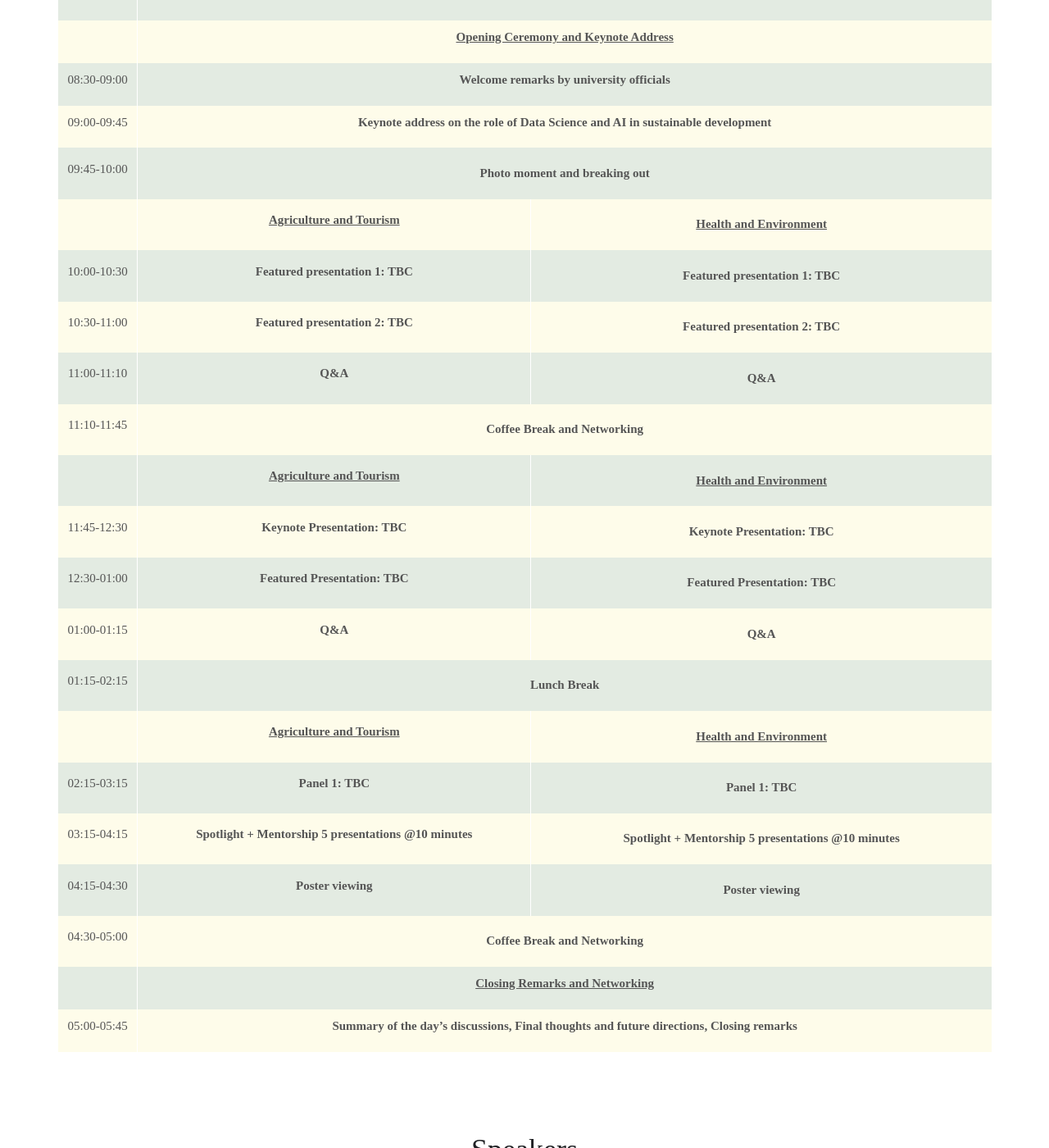
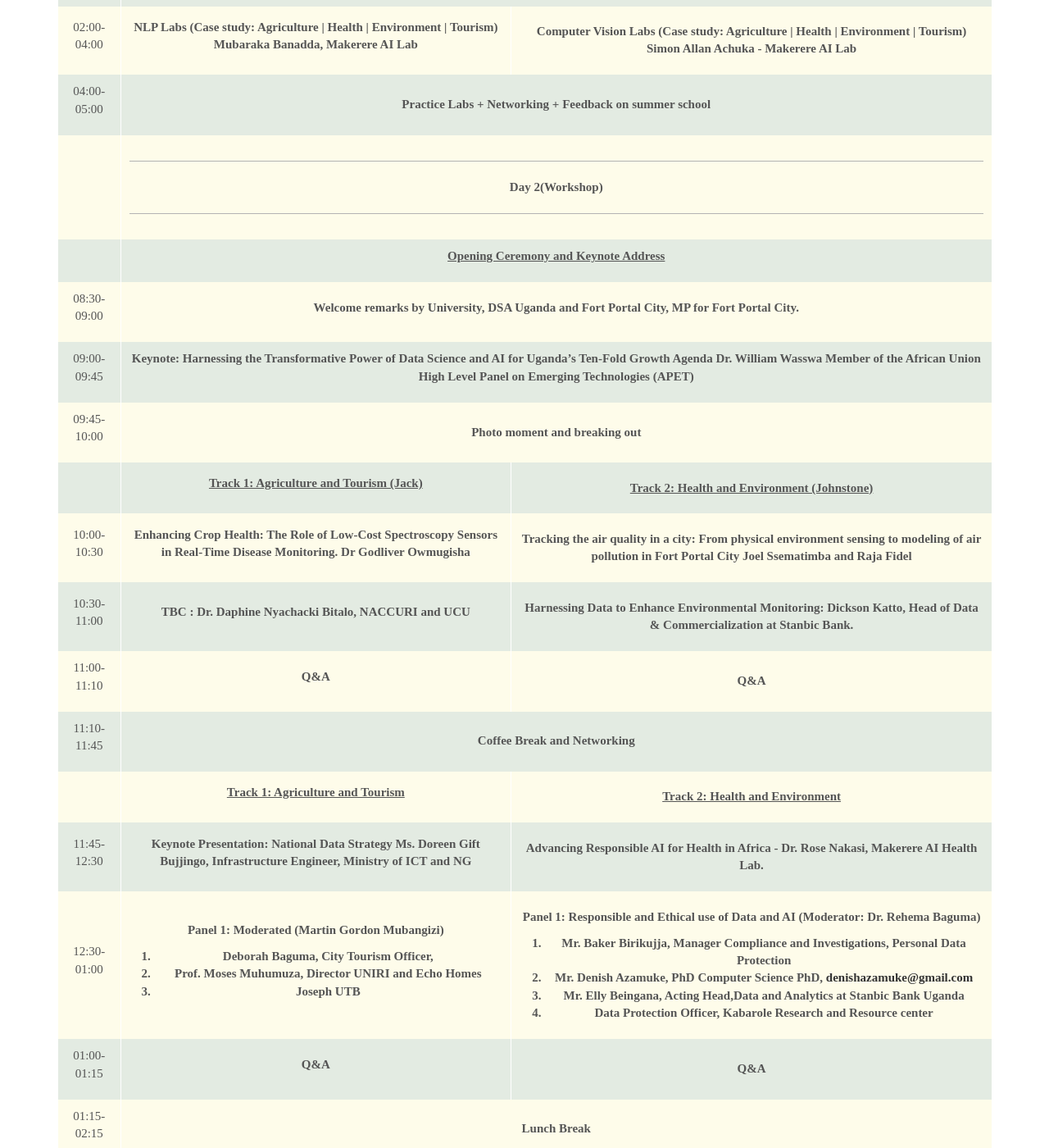
Before and after one commit to datsciafrica/dsaUganda, a Jekyll site: the page built from _events/dsau-westren.md, in a window 1280 px wide and 1400 px high, scrolled down 3363 px. Shown: the whole window at 82% size. Built offline with Jekyll 4.4.1, drawn with Linux system fonts in a browser that asks for light colours; some web fonts are replaced; some of the changed text lies outside the part shown.

Commit message:
Modified program

```diff
--- a/_events/dsau-westren.md
+++ b/_events/dsau-westren.md
@@ -224,8 +224,12 @@
   activity: "<center>Arrival and Registration</center>"
 - slot:
   start: "09:00-"
+  end: "09:10"
+  activity: "<center>Opening Ceremony - MMU Team and DSAU</center>"
+- slot:
+  start: "09:10-"
   end: "09:25"
-  activity: "<center>Welcome keynote and Opening Remarks</center>"
+  activity: "<center>Welcome keynote - DVC MMU</center>"
 - slot:
   start: "09:30-"
   end: "10:30 "
@@ -239,9 +243,9 @@
   end: "10:30 "
   sessions:
   - room1:
-    topic1: "Python in Data Science"
+    topic1: "Python in Data science. <br> Mr Ocen Samuel - Mountains of the Moon University"
   - room2:
-    topic2: "Introduction to Data Science and AI"
+    topic2: "Introduction to Data Science and AI. <br> Rukundo Benjamin - Makerere AI Health Lab"
 - slot:
   start: "10:30-"
   end: "11:00 "
@@ -251,17 +255,17 @@
   end: "12:00 "
   sessions:
   - room1:
-    topic1: "Data Engineering & Analytics"
+    topic1: "Data Engineering & Analytics <br> Wabinyai Fidel Raja, AirQo <br> Martin BBale, AirQo"
   - room2:
-    topic2: "Data Visualization and Storytelling (UN Global Pulse + UBOS)"
+    topic2: "Data  Visualization and Storytelling <br> Amutorine Morine, UN Global Pulse <br> Wanyama Denis, UN Global Pulse <br> Otim Gerrison, UN Global Pulse"
 - slot:
   start: "12:00-"
   end: "01:00 "
   sessions:
   - room1:
-    topic1: "Machine Learning Fundamentals"
+    topic1: "Machine Learning Fundamentals <br> Hellen Namulinda - Makerere AI Lab"
   - room2:
-    topic2: "Deep Learning Fundamentals"
+    topic2: "Deep Learning Fundamentals <br> Joel Tibabwetiza Muhanguzi - Sunbird AI "
 - slot:
   start: "01:00-"
   end: "02:00 "
@@ -271,9 +275,9 @@
   end: "04:00 "
   sessions:
   - room1:
-    topic1: "NLP Labs (Case study: Agriculture | Health | Environment | Tourism)"
+    topic1: "NLP Labs (Case study: Agriculture | Health | Environment | Tourism) <br> Mubaraka Banadda, Makerere AI Lab"
   - room2:
-    topic2: "Computer Vision Labs (Case study: Agriculture | Health | Environment | Tourism)"
+    topic2: "Computer Vision Labs (Case study: Agriculture | Health | Environment | Tourism) <br> Simon Allan Achuka - Makerere AI Lab"
 - slot:
   start: "04:00-"
   end: "05:00 "
@@ -292,13 +296,13 @@
 - slot:
   start: "08:30-"
   end: "09:00 "
-  activity:  "Welcome remarks by university officials"
+  activity:  "Welcome remarks by University, DSA Uganda and Fort Portal City, MP for Fort Portal City."
   details:
     - title:
 - slot:
   start: "09:00-"
   end: "09:45 "
-  activity: "Keynote address on the role of Data Science and AI in sustainable development"
+  activity: "<b>Keynote:</b> Harnessing the Transformative Power of Data Science and AI for Uganda’s Ten-Fold Growth Agenda  <b>Dr. William Wasswa Member of the African Union High Level Panel on Emerging Technologies (APET)</b>"
 - slot:
   start: "09:45-"
   end: "10:00 "
@@ -308,25 +312,28 @@
   end:
   sessions:
     - room1: "<b>Track 1:</b>"
-      topic1: "<u> Agriculture and Tourism</u>"
-    - room2: "<b>Track 2: </b>"
-      topic2: "<u>Health and Environment</u>"
+      topic1: "<u>Track 1: Agriculture and Tourism (Jack)</u>"
+    - room2: "<b>Track 2:</b>"
+      topic2: "<u>Track 2: Health and Environment (Johnstone)</u>"
 - slot:
   start: "10:00-"
   end: "10:30 "
   sessions:
     - room1:
-      topic1: "Featured presentation 1: TBC"
+      topic1: "Enhancing Crop Health: The Role of Low-Cost Spectroscopy Sensors in Real-Time Disease Monitoring. Dr Godliver Owmugisha "
     - room2:
-      topic2: "Featured presentation 1: TBC"
+      topic2: "Tracking the air quality in a city: From physical environment sensing to modeling of air pollution in Fort Portal City
+Joel Ssematimba and Raja Fidel"
 - slot:
   start: "10:30-"
   end: "11:00 "
   sessions:
     - room1:
-      topic1: "Featured presentation 2: TBC"
+      topic1: "TBC : Dr. Daphine Nyachacki Bitalo, NACCURI and UCU "
     - room2:
-      topic2: "Featured presentation 2: TBC"
+      topic2: "Harnessing Data to Enhance Environmental Monitoring:  Dickson Katto, Head
+of Data & Commercialization at Stanbic Bank.
+"
 - slot:
   start: "11:00-"
   end: "11:10 "
@@ -344,25 +351,25 @@
   end:
   sessions:
     - room1: "<b>Track 1:</b>"
-      topic1: "<u> Agriculture and Tourism</u>"
+      topic1: "<u>Track 1: Agriculture and Tourism</u>"
     - room2: "<b>Track 2: </b>"
-      topic2: "<u>Health and Environment</u>"
+      topic2: "<u>Track 2: Health and Environment</u>"
 - slot:
   start: "11:45-"
   end: "12:30 "
   sessions:
     - room1:
-      topic1: "Keynote Presentation: TBC"
+      topic1: "Keynote Presentation: National Data Strategy Ms. Doreen Gift Bujjingo, Infrastructure Engineer, Ministry of ICT and NG"
     - room2:
-      topic2: "Keynote Presentation: TBC"
+      topic2: "Advancing Responsible AI for Health in Africa - Dr. Rose Nakasi, Makerere AI Health Lab."
 - slot:
   start: "12:30-"
   end: "01:00 "
   sessions:
     - room1:
-      topic1: "Featured Presentation: TBC"
+      topic1: "Panel 1: Moderated (Martin Gordon Mubangizi)<ol><li>Deborah Baguma, City Tourism Officer,</li><li>Prof. Moses Muhumuza, Director UNIRI and Echo Homes</li><li>Joseph UTB</li></ol>"
     - room2:
-      topic2: "Featured Presentation: TBC"
+      topic2: "Panel 1: Responsible and Ethical use of Data and AI (Moderator: Dr. Rehema Baguma)<ol><li> Mr. Baker Birikujja, Manager Compliance and Investigations, Personal Data Protection</li><li>Mr. Denish Azamuke, PhD  Computer Science PhD, <a>denishazamuke@gmail.com</a></li><li>Mr. Elly Beingana,  Acting Head,Data and Analytics at Stanbic Bank Uganda</li><li>Data Protection Officer, Kabarole Research and Resource center</li></ol>"
 - slot:
   start: "01:00-"
   end: "01:15 "
@@ -376,21 +383,25 @@
   end: "02:15 "
   activity: "<center><b>Lunch Break</center></b>"
 - slot:
+  start: ""
+  end: ""
+  activity: "<center><b>Presentation on Ugandan Census 2024 - UBOS (15 minutes)</center></b>"
+- slot:
   start:
   end:
   sessions:
     - room1: "<b>Track 1:</b>"
-      topic1: "<u> Agriculture and Tourism</u>"
+      topic1: "<u>Track 1: Agriculture and Tourism</u>"
     - room2: "<b>Track 2: </b>"
-      topic2: "<u>Health and Environment</u>"
+      topic2: "<u>Track 2: Health and Environment</u>"
 - slot:
   start: "02:15-"
   end: "03:15 "
   sessions:
     - room1:
-      topic1: "Panel 1: TBC"
+      topic1: "Panel 2: Data Governance ( Morine Amutorine) <ol><li>ToroDev</li><li>UN Global Pulse</li><li>MinICT&NG</li><li>Fort Portal City</li></ol>"
     - room2:
-      topic2: "Panel 1: TBC"
+      topic2: "Panel 2: TBC  ( Dr. Ernest Mwebaze)<ol><li>Martin Bbaale</li><li>Dr. William Wasswa</li><li>Dr. Rose Nakasi</li><li>Dr. Andrew Katumba</li></ol>"
 - slot:
   start: "03:15-"
   end: "04:15 "
@@ -420,7 +431,7 @@
 - slot:
   start: "05:00-"
   end: "05:45 "
-  activity: "Summary of the day’s discussions, Final thoughts and future directions, Closing remarks"
+  activity: "Summary of the day’s discussions,<br> Final thoughts and future directions, <br> Closing remarks."
 
 speakers:
   # - id: 1
--- a/_layouts/event.html
+++ b/_layouts/event.html
@@ -1020,7 +1020,7 @@
                 {% assign p = site.data.partners[partner] %}
                 {% if p %}
                 <a class="{{ partner }} card-container" href="#" rel="nofollow" target="_blank">
-                    <div style="background-image: url({{site.baseurl}}{{ p.image }}); width:400px;" role="figure"
+                    <div style="background-image: url({{site.baseurl}}{{ p.image }}); width:300px;" role="figure"
                         class="card">
                         <!-- this is a helper, only needed because "background-image" did not fire a "onerror" event -->
                         <img style="display: none;" src="{{site.baseurl}}{{ p.image }}" onerror="var fallbackImage = 'url({{site.baseurl}}/assets/img/partners/logo-placeholder.jpeg)';
```
